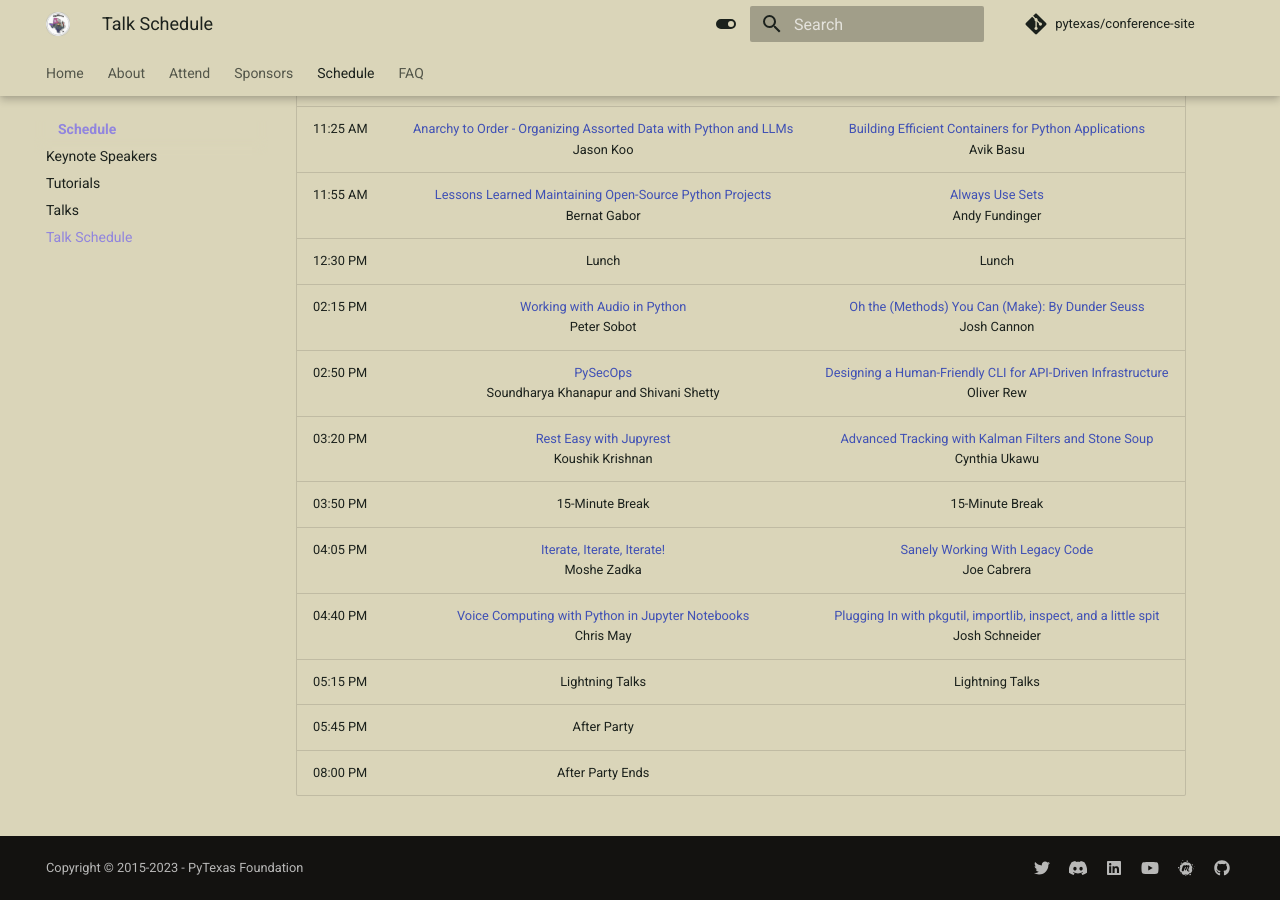
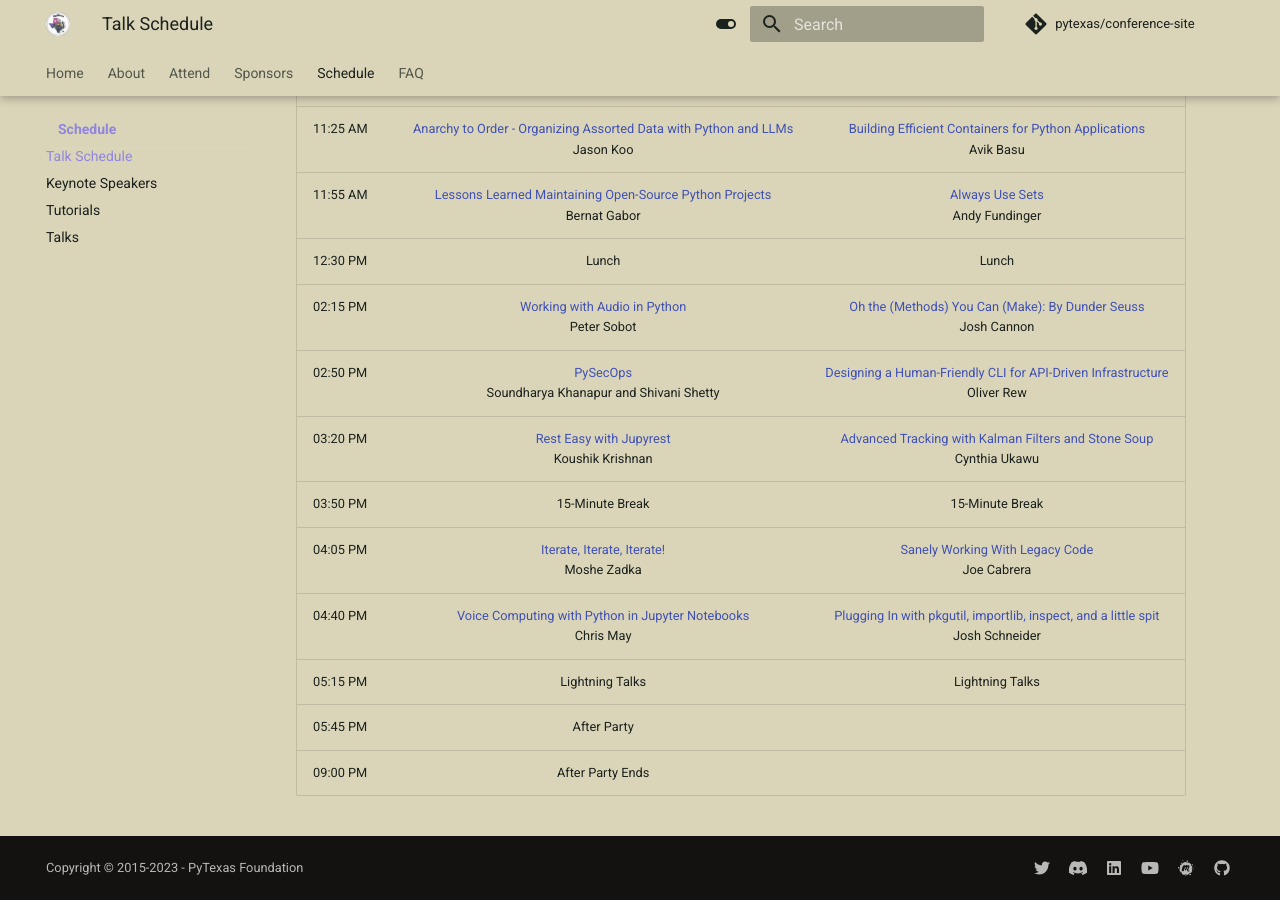
Before and after one commit to pytexas/2024, an MkDocs documentation site: the page built from docs/schedule/full_schedule.md, in a window 1280 px wide and 900 px high, scrolled down 501 px. Built offline with MkDocs 1.6.1 and Material for MkDocs 9.7.7, drawn with Linux system fonts in a browser that asks for light colours; comment, search, counter and statistics services are not loaded.

Commit message:
changing layout and changing afterpart end time

```diff
--- a/docs/schedule/full_schedule.md
+++ b/docs/schedule/full_schedule.md
@@ -24,4 +24,4 @@ description: A full schedule grid for the event
 | 04:40&nbsp;PM      |                    [Voice Computing with Python in Jupyter Notebooks](../talks/#voice-computing-with-python-in-jupyter-notebooks)<br/>Chris May                    | [Plugging In with pkgutil, importlib, inspect, and a little spit](../talks/#plugging-in-with-pkgutil-importlib-inspect-and-a-little-spit)<br/>Josh Schneider |
 | 05:15&nbsp;PM      |                                                                          Lightning Talks                                                                           |                                                                       Lightning Talks                                                                        |
 | 05:45&nbsp;PM      |                                                                            After Party                                                                             |                                                                                                                                                              |
-| 08:00&nbsp;PM      |                                                                          After Party Ends                                                                          |                                                                                                                                                              |
+| 09:00&nbsp;PM      |                                                                          After Party Ends                                                                          |                                                                                                                                                              |
--- a/mkdocs.yml
+++ b/mkdocs.yml
@@ -52,11 +52,10 @@ nav:
     - sponsors/our-sponsors.md
     - sponsors/sponsor-us.md
   - Schedule:
+    - Talk Schedule: schedule/full_schedule.md
     - Keynote Speakers: schedule/keynotes.md
     - Tutorials: schedule/tutorials.md
     - Talks: schedule/talks.md
-    - Talk Schedule: schedule/full_schedule.md
-
   - FAQ: faq.md
 plugins:
   - search
```
